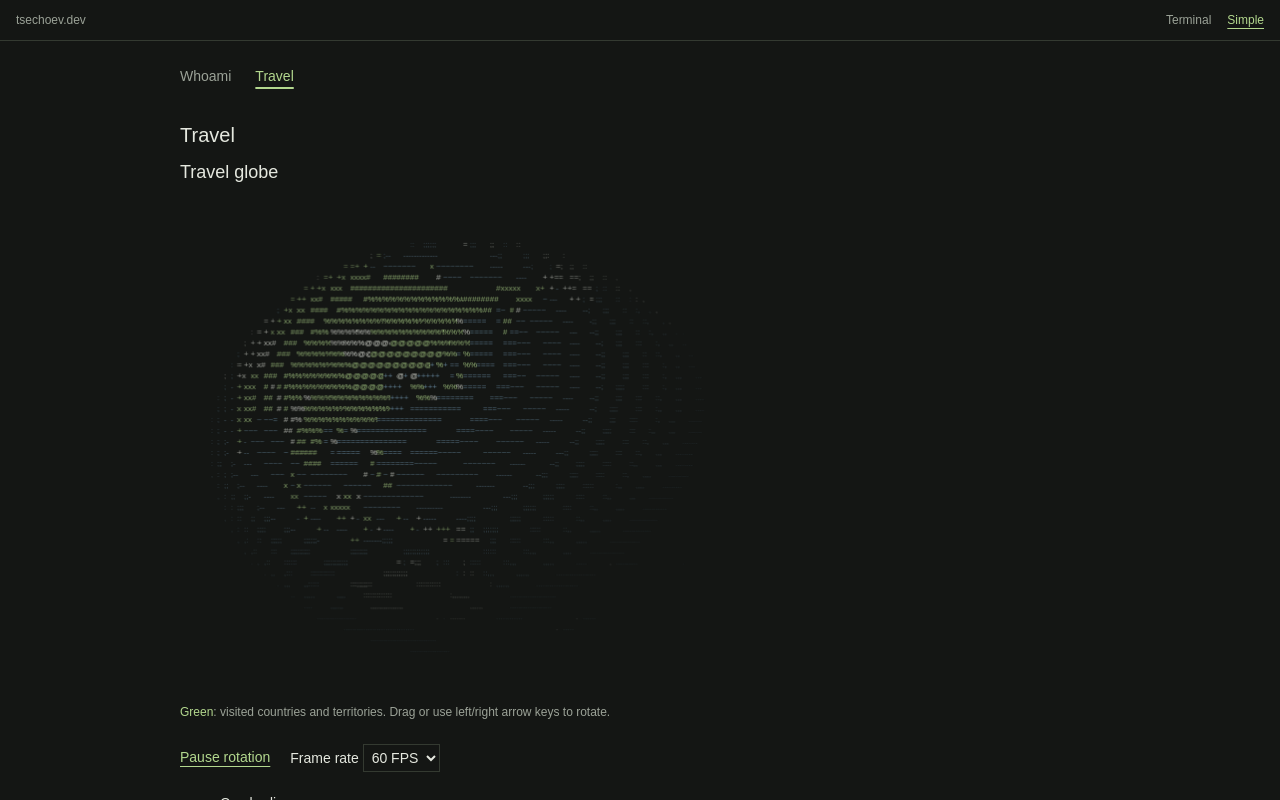
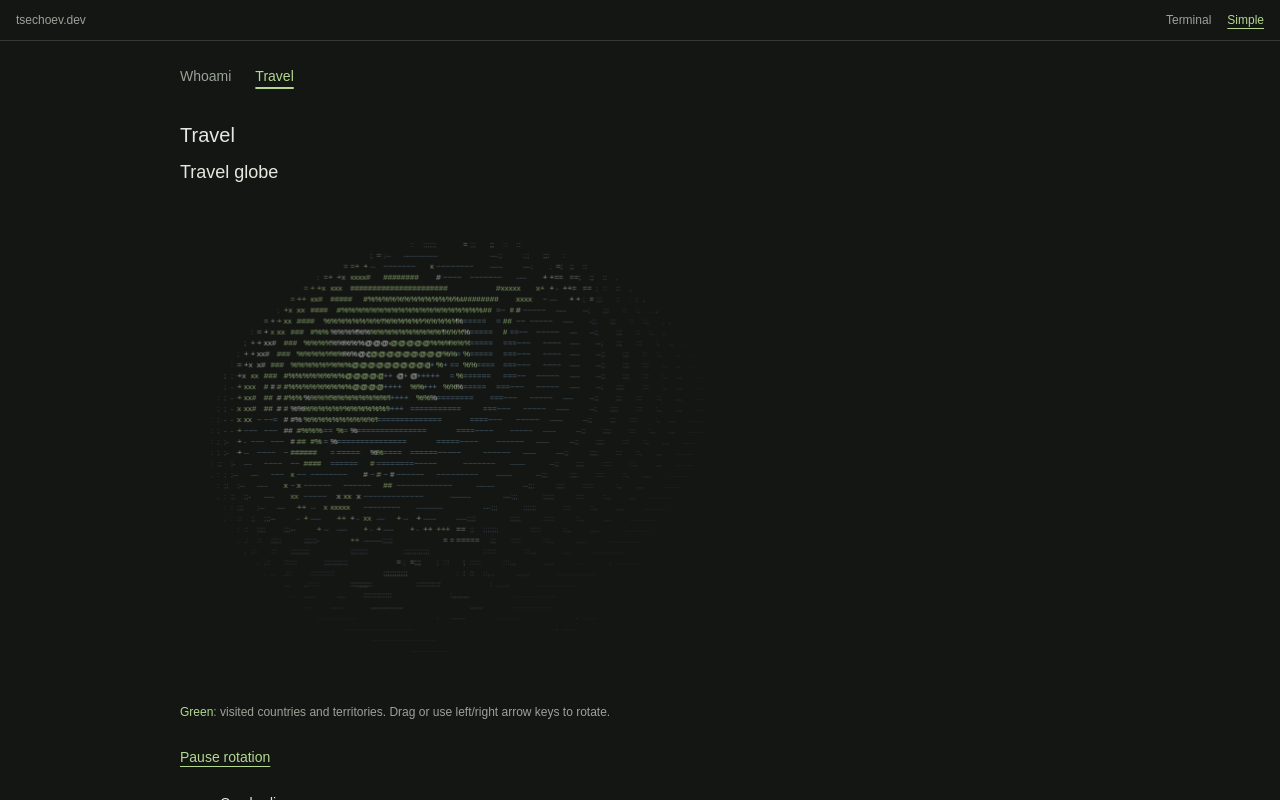
Before and after one commit to bogdan-ts/tsechoev.dev, a Next.js app: page /simple/travel in a window 1280 px wide. Built offline with nearby package versions, Linux system fonts and the light colour scheme; a web font is replaced by a local one.

Commit message:
Use native display animation cadence without FPS controls

```diff
--- a/scripts/benchmark-globe.ts
+++ b/scripts/benchmark-globe.ts
@@ -9,7 +9,6 @@ try {
   await input.press("Enter");
   const globe = page.locator(".globe-command");
   await globe.waitFor();
-  if (process.argv[3]) await page.getByRole("combobox").selectOption(process.argv[3]);
   await page.waitForTimeout(1000);
   const cdp = await page.context().newCDPSession(page);
   await cdp.send("Performance.enable");
--- a/src/app/globals.css
+++ b/src/app/globals.css
@@ -160,4 +160,3 @@ h1 { font-size: 20px; font-weight: 500; line-height: 1.4; margin: 0 0 8px; }
 
 .globe-ascii:active { cursor: grabbing; }
 .globe-ascii:focus-visible { outline: 1px solid var(--accent); outline-offset: 4px; }
-.globe-controls select { font: inherit; color: var(--text); background: var(--bg); border: 1px solid var(--border); padding: 4px; }
--- a/src/components/commands/globe.tsx
+++ b/src/components/commands/globe.tsx
@@ -40,13 +40,6 @@ export function TravelGlobe({ onCommand }: CommandActionProps) {
         <button type="button" onClick={globe.togglePause} disabled={globe.reducedMotion} aria-pressed={globe.paused}>
           {globe.paused ? "Resume rotation" : "Pause rotation"}
         </button>
-        <label>
-          Frame rate{" "}
-          <select value={globe.fps} onChange={event => globe.setFps(Number(event.target.value))}>
-            <option value={60}>60 FPS</option>
-            <option value={30}>30 FPS</option>
-          </select>
-        </label>
         {onCommand && <button type="button" onClick={() => onCommand("travel")}>Show visited places</button>}
         {globe.reducedMotion && <span className="muted small">Rotation off: reduced motion.</span>}
       </div>
--- a/src/hooks/use-globe.ts
+++ b/src/hooks/use-globe.ts
@@ -14,7 +14,6 @@ export function useGlobe() {
   const redraw = useRef(() => {});
   const [columns, setColumns] = useState(56);
   const [paused, setPaused] = useState(false);
-  const [fps, setFps] = useState(60);
   const [reducedMotion, setReducedMotion] = useState(true);
   const [visible, setVisible] = useState(false);
   const [documentVisible, setDocumentVisible] = useState(true);
@@ -93,7 +92,6 @@ export function useGlobe() {
     let animationFrame: number;
     const tick = (time: number) => {
       const elapsed = time - previousTime;
-      if (elapsed >= 1000 / fps - 0.5) {
       previousTime = time;
       if (!drag.current) {
         const next = advanceRotation(angle.current, velocity.current, elapsed);
@@ -102,12 +100,11 @@ export function useGlobe() {
         sky.current = advanceCometSky(sky.current, elapsed);
         redraw.current();
       }
-      }
       animationFrame = window.requestAnimationFrame(tick);
     };
     animationFrame = window.requestAnimationFrame(tick);
     return () => window.cancelAnimationFrame(animationFrame);
-  }, [paused, reducedMotion, visible, documentVisible, fps]);
+  }, [paused, reducedMotion, visible, documentVisible]);
 
   const pointerDown = (event: PointerEvent<HTMLCanvasElement>) => {
     if (!event.isPrimary || event.button !== 0) return;
@@ -131,7 +128,7 @@ export function useGlobe() {
   };
 
   return {
-    containerRef, canvasRef, paused, reducedMotion, fps, setFps,
+    containerRef, canvasRef, paused, reducedMotion,
     togglePause: () => setPaused(current => !current),
     pointerDown, pointerMove, pointerEnd,
     rotateBy: (amount: number) => { angle.current += amount; velocity.current = 0; redraw.current(); },
```
Also changed, not shown: spec/site-spec.md (+1 -1 lines), 2 other files (tests, documents, lock files or other folders). Lines whose indentation alone changed are shown as unchanged.
